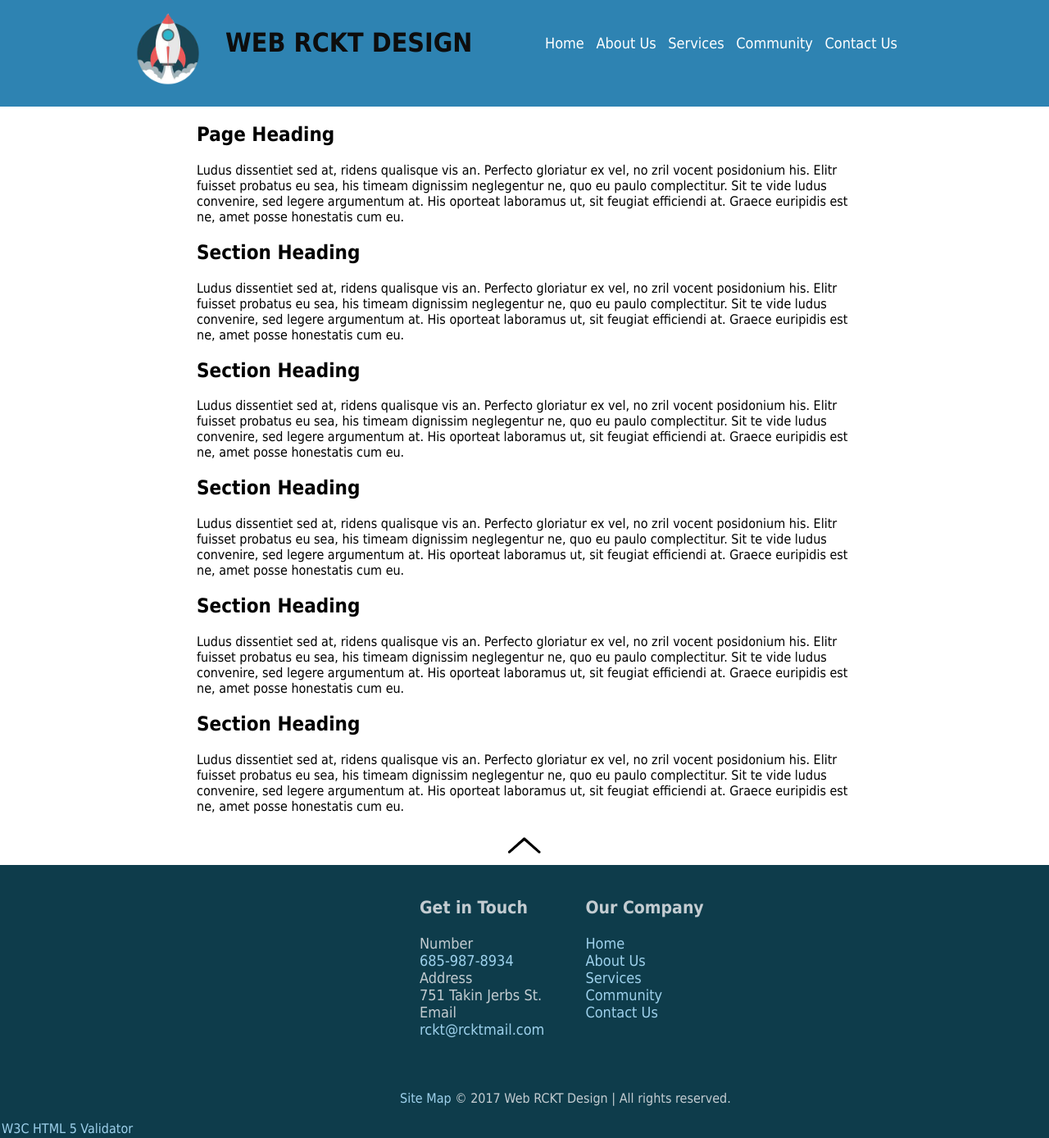
After one commit to tonihe/1536, a PHP site: page /projects/project1.html in a window 1280 px wide. The commit adds this page. Shown: the whole page at 82% size. Run offline with PHP 8.4, Linux system fonts and the light colour scheme.

Commit message:
project1 and footer edits
added folder for project 1 and fixed footer wrap issue

```diff
--- /dev/null
+++ b/G26/projects/project1.html
@@ -0,0 +1,106 @@
+<!DOCTYPE html>
+<html lang="en">
+<head>
+<meta charset="utf-8">
+<link rel="stylesheet" href="../style/base.css">
+<title>Web RCKT</title>
+</head>
+<body>
+	<header>
+		<div class="headerbox">
+		<div id="banner">
+			<img src="../style/RocketLogo.png" alt="Rocket Logo" a href="index.html">
+			<h1><a href="index.html" alt="Web RCKT"></a>WEB RCKT DESIGN</h1>
+		</div>
+			<nav>
+				<a href="index.html">Home</a>
+				<a href="aboutus.html">About Us</a>
+				<a href="services.html">Services</a>
+				<a href="community.html">Community</a>
+				<a href="contactus.html">Contact Us</a>
+			</nav>
+		</div>
+	</header>
+<a name="pagetop"></a>
+<main>
+	<h2>Page Heading</h2>
+	<p>
+	Ludus dissentiet sed at, ridens qualisque vis an. Perfecto gloriatur ex vel,
+	no zril vocent posidonium his. Elitr fuisset probatus eu sea, his timeam
+	dignissim neglegentur ne, quo eu paulo complectitur. Sit te vide ludus convenire,
+	sed legere argumentum at. His oporteat laboramus ut, sit feugiat efficiendi at.
+	Graece euripidis est ne, amet posse honestatis cum eu.
+	</p>
+	<h2>Section Heading</h2>
+	<p>
+	Ludus dissentiet sed at, ridens qualisque vis an. Perfecto gloriatur ex vel,
+	no zril vocent posidonium his. Elitr fuisset probatus eu sea, his timeam
+	dignissim neglegentur ne, quo eu paulo complectitur. Sit te vide ludus convenire,
+	sed legere argumentum at. His oporteat laboramus ut, sit feugiat efficiendi at.
+	Graece euripidis est ne, amet posse honestatis cum eu.
+	</p>
+	<h2>Section Heading</h2>
+	<p>
+	Ludus dissentiet sed at, ridens qualisque vis an. Perfecto gloriatur ex vel,
+	no zril vocent posidonium his. Elitr fuisset probatus eu sea, his timeam
+	dignissim neglegentur ne, quo eu paulo complectitur. Sit te vide ludus convenire,
+	sed legere argumentum at. His oporteat laboramus ut, sit feugiat efficiendi at.
+	Graece euripidis est ne, amet posse honestatis cum eu.
+	</p>
+	<h2>Section Heading</h2>
+	<p>
+	Ludus dissentiet sed at, ridens qualisque vis an. Perfecto gloriatur ex vel,
+	no zril vocent posidonium his. Elitr fuisset probatus eu sea, his timeam
+	dignissim neglegentur ne, quo eu paulo complectitur. Sit te vide ludus convenire,
+	sed legere argumentum at. His oporteat laboramus ut, sit feugiat efficiendi at.
+	Graece euripidis est ne, amet posse honestatis cum eu.
+	</p>
+	<h2>Section Heading</h2>
+	<p>
+	Ludus dissentiet sed at, ridens qualisque vis an. Perfecto gloriatur ex vel,
+	no zril vocent posidonium his. Elitr fuisset probatus eu sea, his timeam
+	dignissim neglegentur ne, quo eu paulo complectitur. Sit te vide ludus convenire,
+	sed legere argumentum at. His oporteat laboramus ut, sit feugiat efficiendi at.
+	Graece euripidis est ne, amet posse honestatis cum eu.
+	</p>
+	<h2>Section Heading</h2>
+	<p>
+	Ludus dissentiet sed at, ridens qualisque vis an. Perfecto gloriatur ex vel,
+	no zril vocent posidonium his. Elitr fuisset probatus eu sea, his timeam
+	dignissim neglegentur ne, quo eu paulo complectitur. Sit te vide ludus convenire,
+	sed legere argumentum at. His oporteat laboramus ut, sit feugiat efficiendi at.
+	Graece euripidis est ne, amet posse honestatis cum eu.
+	</p>
+<a id="scrollbutton" href="#pagetop"><img src="../style/buttonup.png" alt="Back to Top"></a>
+</main>
+<footer>
+	<div class="footerclmns">
+		<ul id="footerclmn1">
+			<h3>Get in Touch</h3>
+			<li>Number</li>
+			<li><a href="tel:685-987-8934">685-987-8934</a></li>
+			<li>Address</li>
+			<li>751 Takin Jerbs St.</li>
+			<li>Email</li>
+			<li><a href="mailto:rckt@rcktmail.com">rckt@rcktmail.com</a></li>
+		</ul>
+		<ul id="footerclmn2">
+			<h3>Our Company</h3>
+			<li><a href="index.html">Home</a></li>
+			<li><a href="aboutus.html">About Us</a></li>
+			<li><a href="services.html">Services</a></li>
+			<li><a href="community.html">Community</a></li>
+			<li><a href="contactus.html">Contact Us</a></li>
+		</ul>
+	</div>
+	<div id="copyright">
+		<ul>
+			<li><a href="sitemap.html">Site Map</a></li>
+			<li>&copy; 2017 Web RCKT Design</li>
+			<li>| All rights reserved.</li>
+		</ul>
+	</div>
+<a id="validator" href="http://validator.w3.org/check?url=referer">W3C HTML 5 Validator</a>
+</footer>
+</body>
+</html>
--- a/G26/style/base.css
+++ b/G26/style/base.css
@@ -1,7 +1,8 @@
 /* GROUP26 CSS STYLESHEET FOR WEBDEV 1536
 This CSS has been last edited by Toni @ 5:00 February 15, 2017 */
 
-html { font-family: tahoma, sans-serif;
+html {
+	font-family: tahoma, sans-serif;
 
 }
 
@@ -112,6 +113,10 @@ footer ul {
 	font-size: 18px;
 	margin-left: auto;
 	margin-right: auto;
+	display: -webkit-flex;
+	display: flex;
+	-webkit-flex-direction: row;
+	flex-direction: row;
 }
 
 footer a {
@@ -124,10 +129,7 @@ footer a {
 
 #footerclmn2 {
 	position: relative;
-<<<<<<< HEAD
-=======
 	margin-left: 10px;
->>>>>>> 3dbdb13ff08da723e8b5a88629a6d69ba7e4c50a
 }
 
 #copyright {
```
